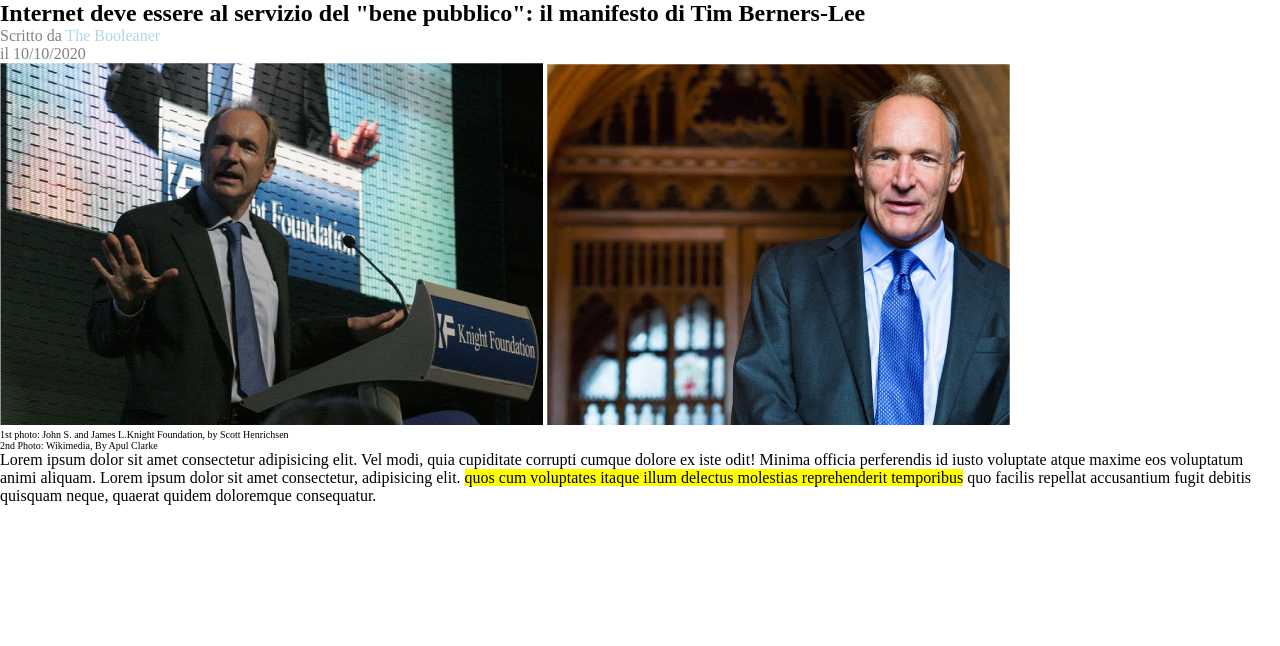
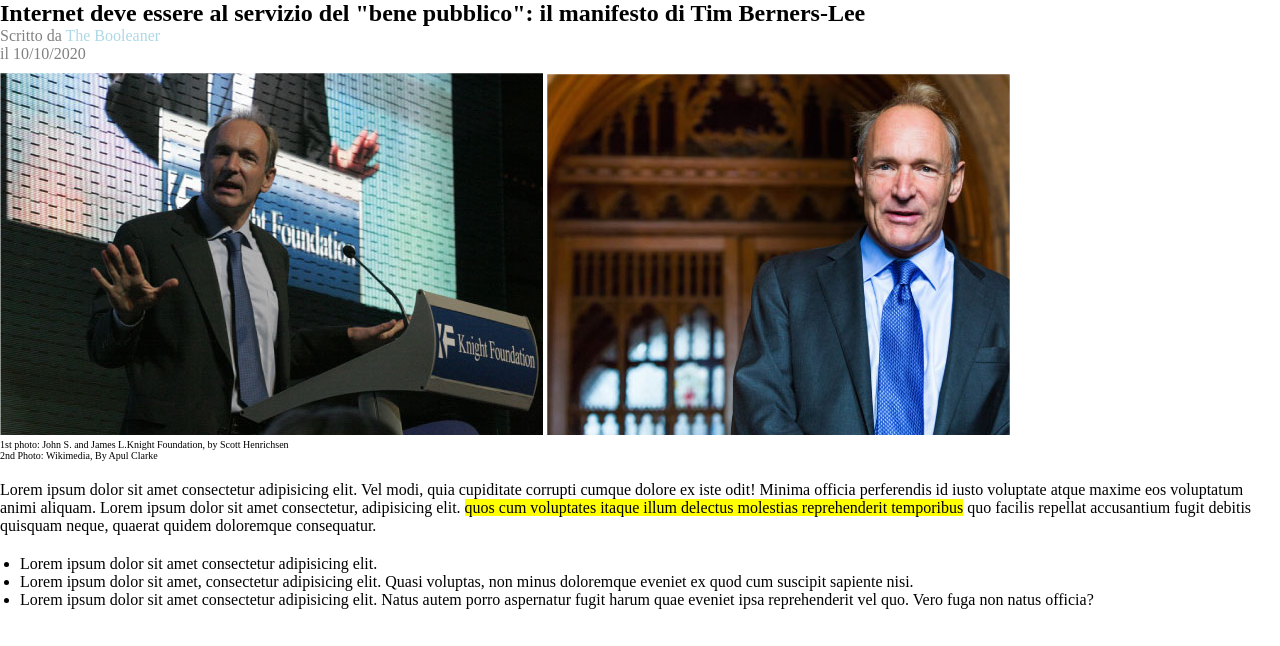
Before and after one commit to LucaFaedda/html-css-booleaner, a plain HTML site: page index.html in a window 1280 px wide. Shown: the part 154-800 px from the top of the page. Drawn offline with Linux system fonts and the light colour scheme; files whose address does not match are found by name.

Commit message:
Insert_unorder_list

```diff
--- a/css/style.css
+++ b/css/style.css
@@ -22,13 +22,23 @@
 }
 
 .tim_img{
-    padding: 10;
+    padding-top: 10px;
 }
 
 .text_bottom_jim{
     font-size: 10px;
 }
 
+.first_text{
+    padding: 20px 0 20px 0;
+
+}
+
 .text_yellow_background{
     background-color: yellow;
 }
+
+.unorder_list{
+    padding-left: 20px;
+    padding-bottom: 20px;
+}
--- a/index.html
+++ b/index.html
@@ -26,9 +26,14 @@
             </div>
         </section>
         <!-- Corpo centrale -->
-        <section>
-            <div> Lorem ipsum dolor sit amet consectetur adipisicing elit. Vel modi, quia cupiditate corrupti cumque dolore ex iste odit! Minima officia perferendis id iusto voluptate atque maxime eos voluptatum animi aliquam. Lorem ipsum dolor sit amet consectetur, adipisicing elit. <span class="text_yellow_background"> quos cum voluptates itaque illum delectus molestias reprehenderit temporibus</span>  quo facilis repellat accusantium fugit debitis quisquam neque, quaerat quidem doloremque consequatur.</div>
-        </section>
+            <div class="first_text"> Lorem ipsum dolor sit amet consectetur adipisicing elit. Vel modi, quia cupiditate corrupti cumque dolore ex iste odit! Minima officia perferendis id iusto voluptate atque maxime eos voluptatum animi aliquam. Lorem ipsum dolor sit amet consectetur, adipisicing elit. <span class="text_yellow_background"> quos cum voluptates itaque illum delectus molestias reprehenderit temporibus</span>  quo facilis repellat accusantium fugit debitis quisquam neque, quaerat quidem doloremque consequatur.</div>
+            <div class="unorder_list">
+                <ul>
+                    <li>Lorem ipsum dolor sit amet consectetur adipisicing elit. </li>
+                    <li>Lorem ipsum dolor sit amet, consectetur adipisicing elit. Quasi voluptas, non minus doloremque eveniet ex quod cum suscipit sapiente nisi. </li>
+                    <li>Lorem ipsum dolor sit amet consectetur adipisicing elit. Natus autem porro aspernatur fugit harum quae eveniet ipsa reprehenderit vel quo. Vero fuga non natus officia? </li>
+                </ul>
+            </div>
       </main>
       <footer></footer>
     </body>
```
